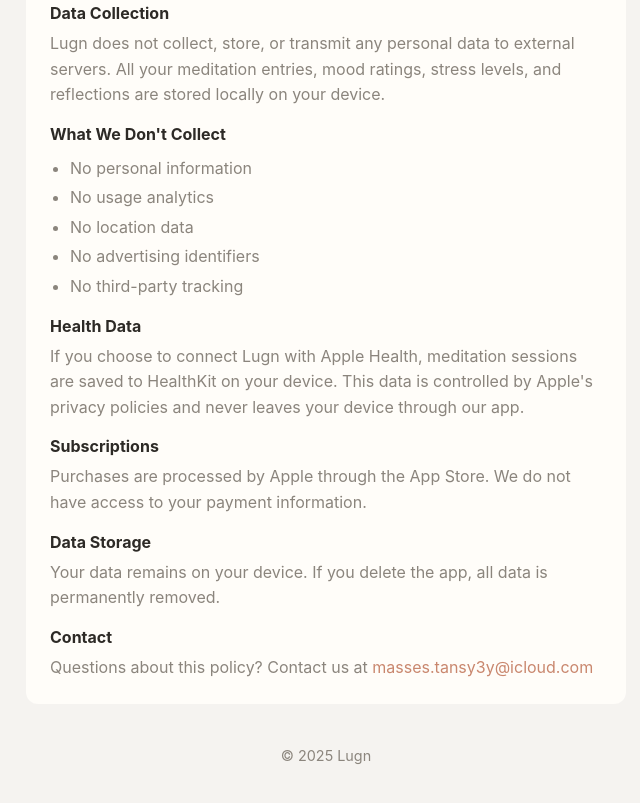
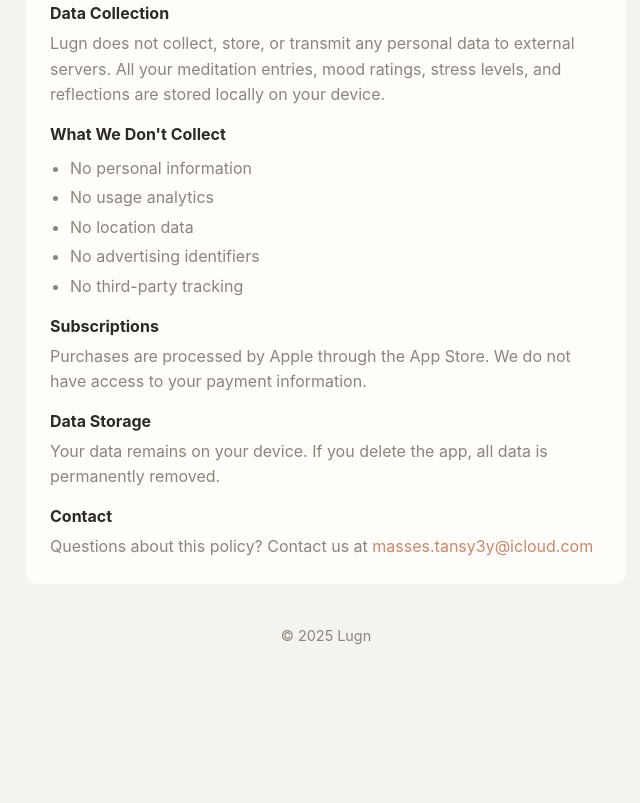
Before and after one commit to Zyxelo/LugnAppSupport, a plain HTML site: page index.html in a window 1280 px wide. Shown: the part 1046-1849 px from the top of the page, without its empty margins (314-954 px from the left). After the commit the page ends 1733 px from the top, so only its background shows below. Drawn offline with Linux system fonts and the light colour scheme.

Commit message:
Update index.html

```diff
--- a/index.html
+++ b/index.html
@@ -148,10 +148,6 @@
                   <li>No third-party tracking</li>
               </ul>
 
-              <h3>Health Data</h3>
-              <p>If you choose to connect Lugn with Apple Health, meditation sessions are saved to HealthKit on your
-   device. This data is controlled by Apple's privacy policies and never leaves your device through our app.</p>
-
               <h3>Subscriptions</h3>
               <p>Purchases are processed by Apple through the App Store. We do not have access to your payment
   information.</p>
```
